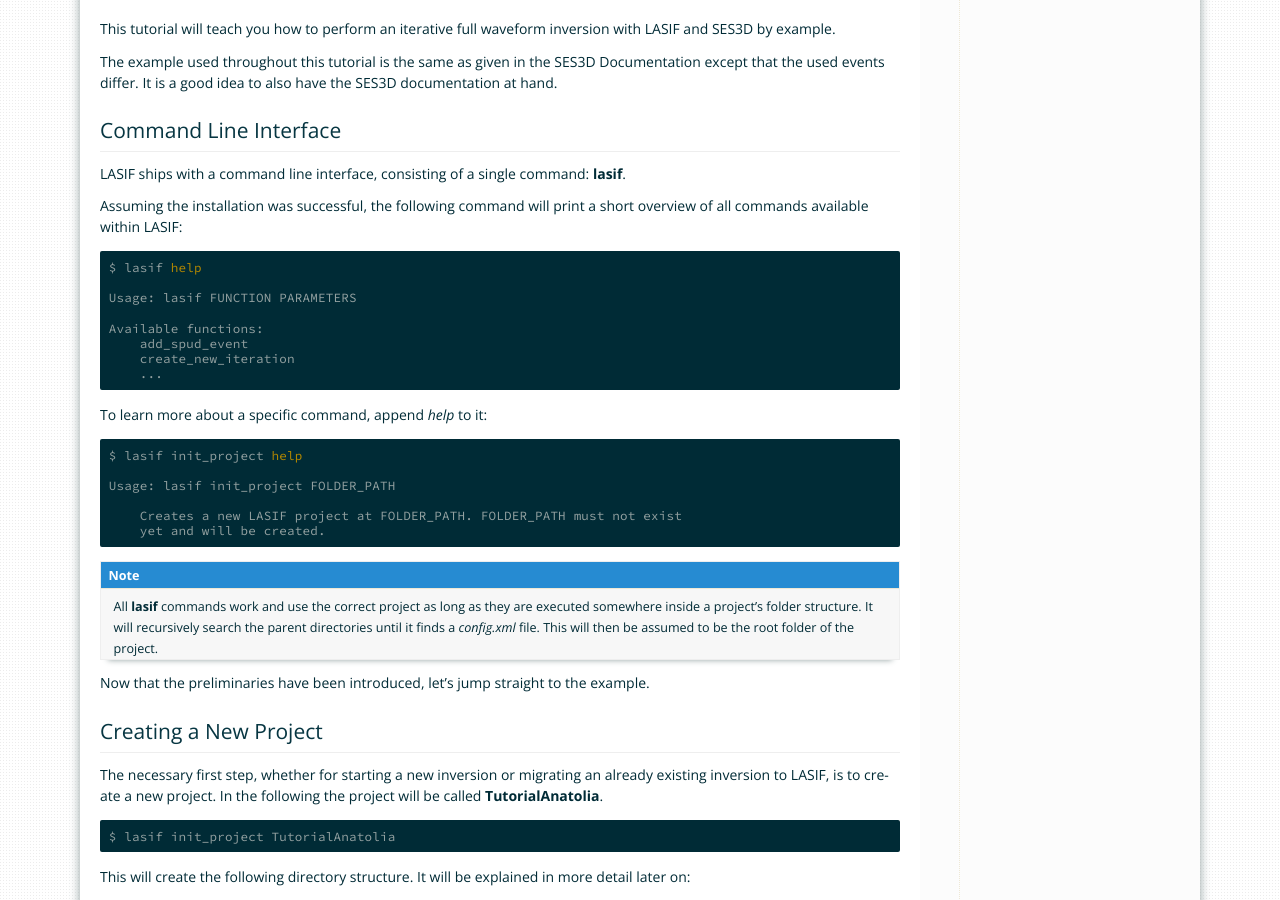
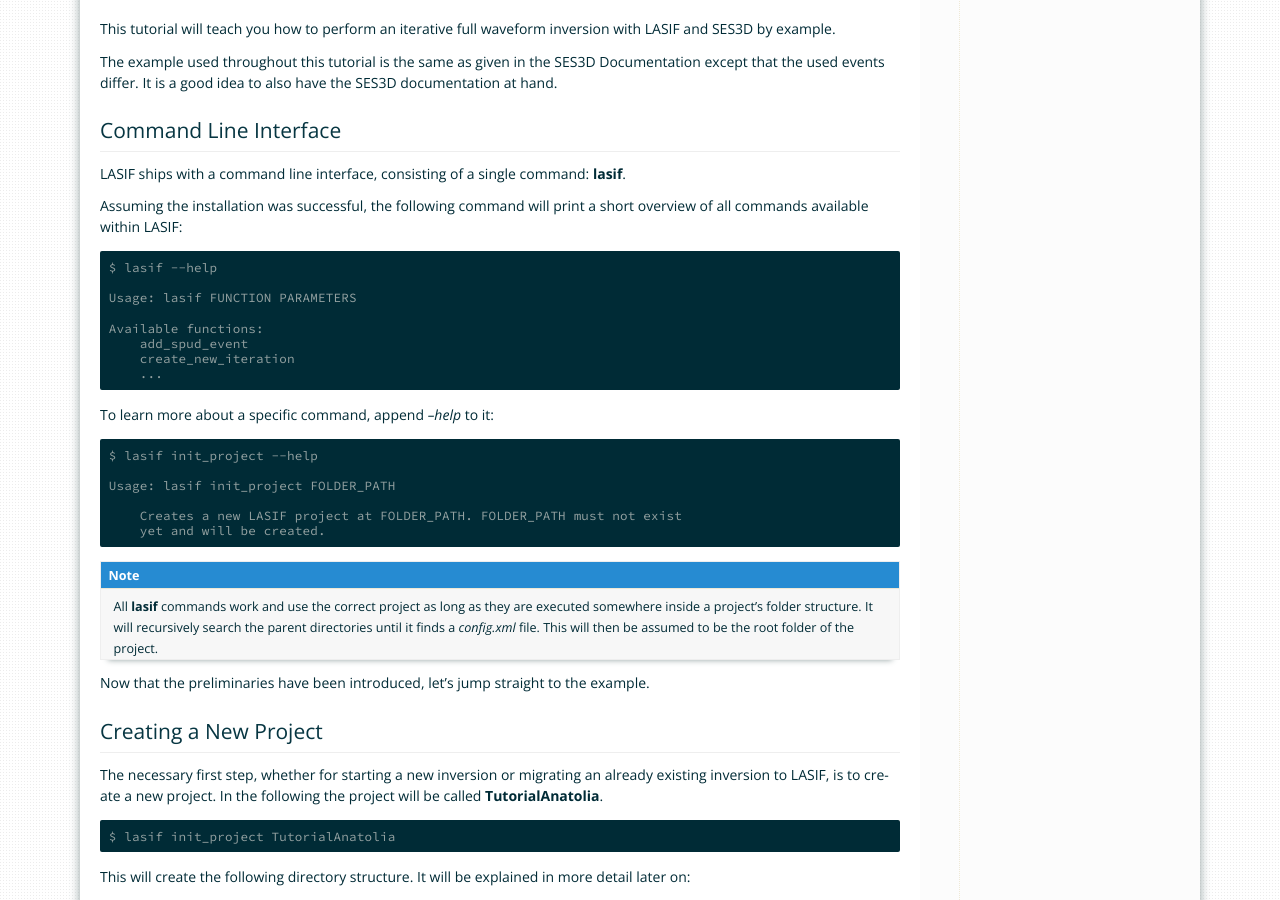
Before and after one commit to krischer/LASIF, a Sphinx documentation site: the page built from doc/index.rst, in a window 1280 px wide and 900 px high, scrolled down 1439 px. Built offline with Sphinx 7.4.7, drawn with Linux system fonts in a browser that asks for light colours; formulas are drawn with MathJax 3; some of the changed text lies outside the part shown.

Commit message:
Updating doc

```diff
--- a/doc/index.rst
+++ b/doc/index.rst
@@ -113,7 +113,7 @@
 
 .. code-block:: bash
 
-    $ lasif help
+    $ lasif --help
 
     Usage: lasif FUNCTION PARAMETERS
 
@@ -122,11 +122,11 @@
         create_new_iteration
         ...
 
-To learn more about a specific command, append *help* to it:
+To learn more about a specific command, append *--help* to it:
 
 .. code-block:: bash
 
-    $ lasif init_project help
+    $ lasif init_project --help
 
     Usage: lasif init_project FOLDER_PATH
 
@@ -818,7 +818,7 @@
 
 .. code-block:: bash
 
-    $ lasif validate_data full
+    $ lasif validate_data --full
 
 Be aware that this may take a while.
 
```
Also changed, not shown: other parts of doc/index.rst (+3 -3 lines).
